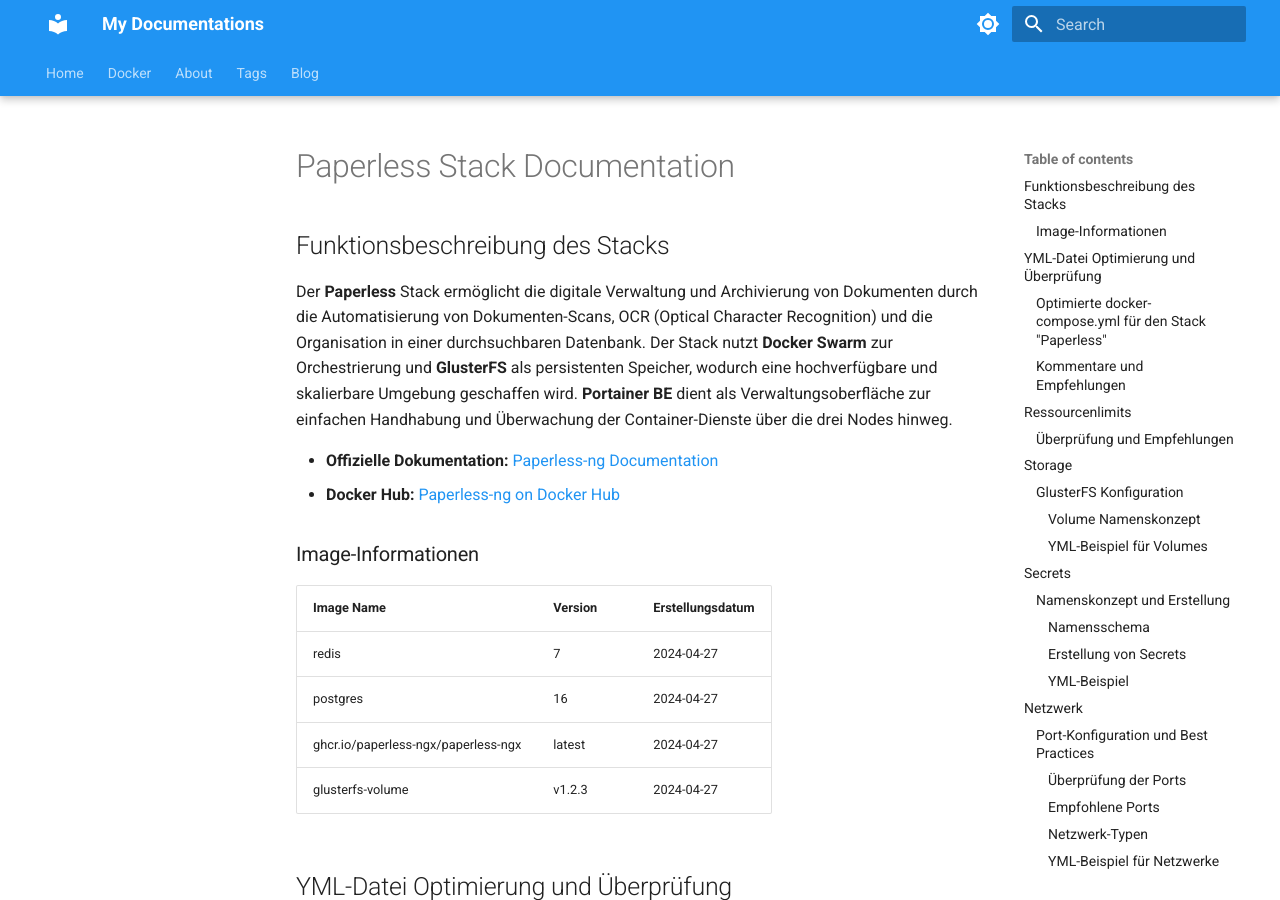
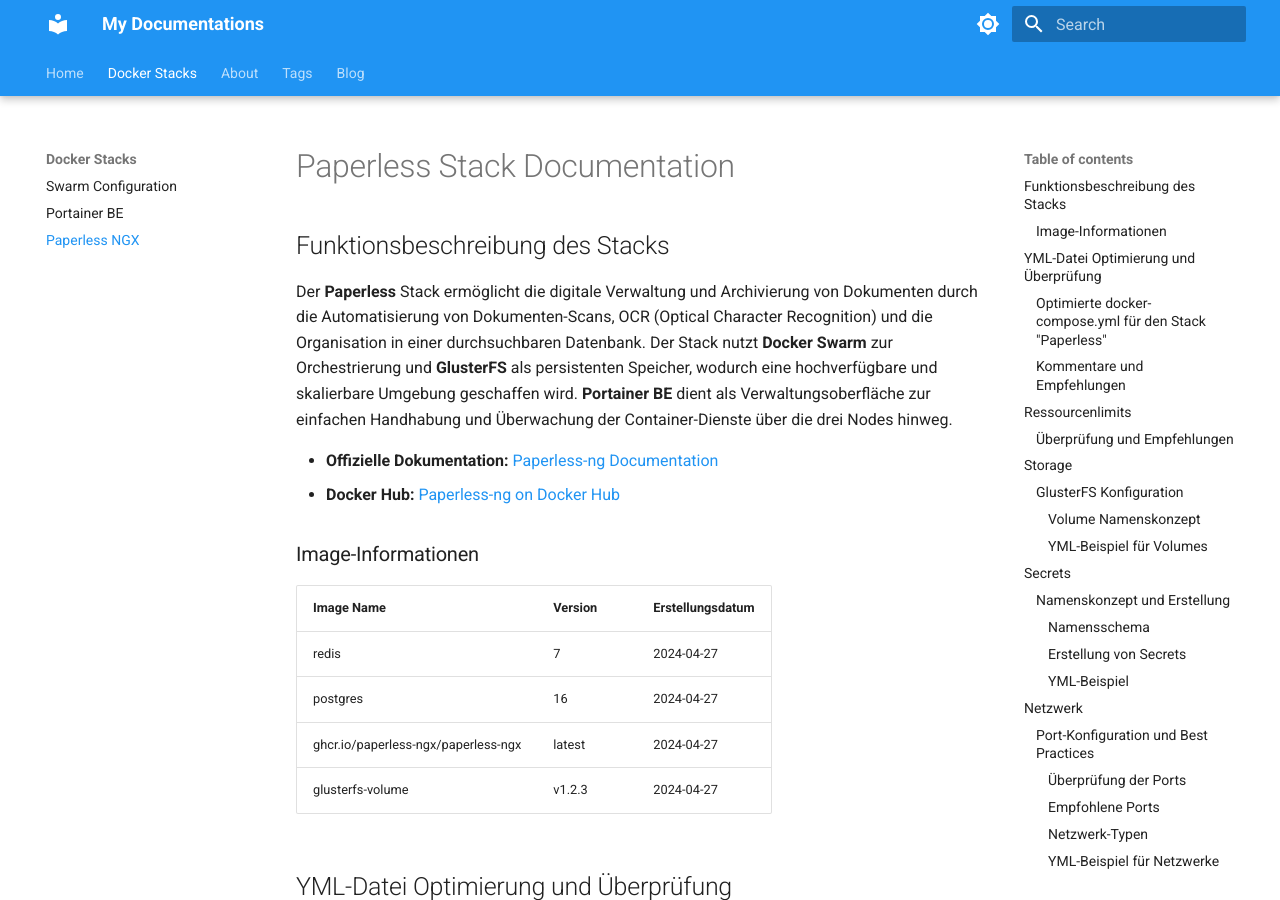
Before and after one commit to pat26-dotcom/home-lab, an MkDocs documentation site: the page built from docs/docker/paperless.md, in a window 1280 px wide and 900 px high. Built offline with MkDocs 1.6.1 and Material for MkDocs 9.7.7, drawn with Linux system fonts in a browser that asks for light colours.

Commit message:
changed Navigation

```diff
--- a/mkdocs.yml
+++ b/mkdocs.yml
@@ -56,9 +56,10 @@ markdown_extensions:
 
 nav:
   - Home: index.md
-  - Docker:
+  - Docker Stacks:
     - Swarm Configuration: docker/swarm.md
-    - Portainer Installation: docker/portainer.md
+    - Portainer BE: docker/portainer.md
+    - Paperless NGX: docker/paperless.md
   - About:
     - About Me: about/about.md
     - Contact: about/contact.md
```
